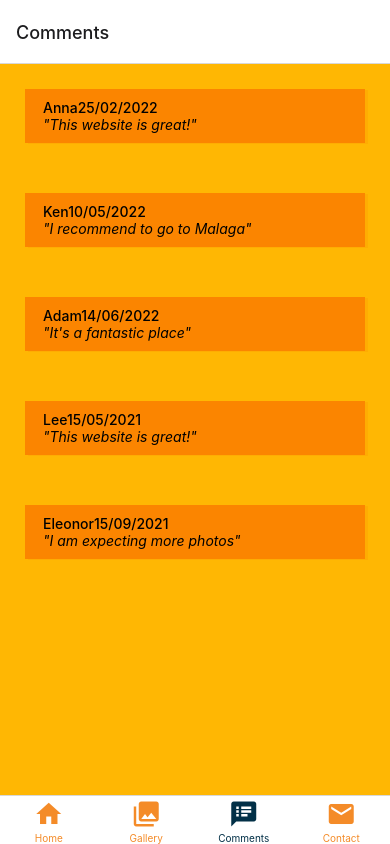
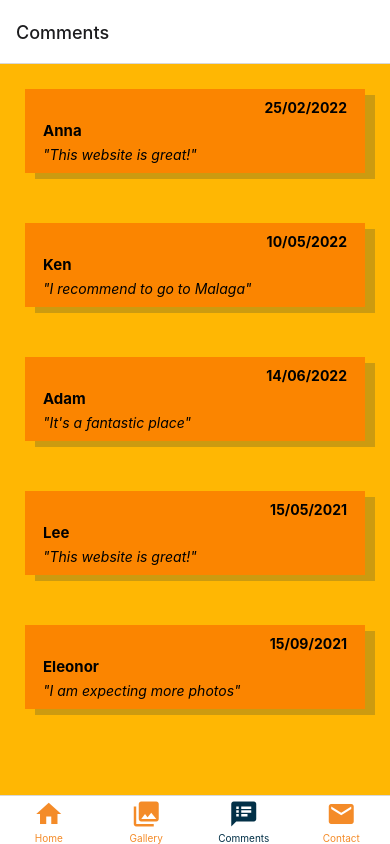
Before and after one commit to jo-joanna/CFG-mobile-photo-blog, a React Native app: screen /Comments in a window 390 px wide. Built offline with nearby package versions, Linux system fonts and the light colour scheme.

Commit message:
Create a component Card/UI

```diff
--- a/src/components/commentCard.js
+++ b/src/components/commentCard.js
@@ -1,28 +1,28 @@
-import React from 'react';
-import { View, StyleSheet } from 'react-native';
-
+import React from "react";
+import { View, StyleSheet } from "react-native";
+// import {Card} from 'react-native-paper';
 
 export default function Card(props) {
   return (
     <View style={styles.card}>
       <View style={styles.cardContent}>
         {props.children}
-                </View></View>
-    )
+      </View>
+    </View>
+  );
 }
 
-const styles=StyleSheet.create({
+const styles = StyleSheet.create({
   card: {
-        elevation: 3,
-        backgroundColor: '#FB8500',
-        shadowOffset: {width: 3, height: 1},
-        shadowColor: '#FB8500',
+    elevation: 8,
+    backgroundColor: "#FB8500",
+    shadowOffset: { width: 10, height: 6 },
+    shadowColor: "#023047",
     shadowOpacity: 0.2,
     margin: 25,
   },
   cardContent: {
     marginHorizontal: 18,
     marginVertical: 10,
-    }
-
-})
+  },
+});
--- a/src/screens/comments.js
+++ b/src/screens/comments.js
@@ -1,53 +1,60 @@
-import React, {useState} from 'react';
-import { StyleSheet, Text, View, FlatList, TouchableOpacity } from 'react-native';
+import React, {Component} from 'react';
+import { StyleSheet, Text, View, FlatList } from 'react-native';
+// import {Card} from 'react-native-paper';
+
 import Card from '../components/commentCard';
 
-export default function Comments({navigation}){
-
-    const [reviews, setReviews] = useState([
+export default class Comments extends Component {
+    constructor(props){
+        super(props);
+        this.state={
+            List: [
                 {name: 'Anna', com: '"This website is great!"', date: '25/02/2022'},
                 {name: 'Ken', com: '"I recommend to go to Malaga"', date: '10/05/2022'},
                 {name: 'Adam', com: '"It\'s a fantastic place"', date: '14/06/2022'},
                 {name: 'Lee', com: '"This website is great!"', date: '15/05/2021'},
-        {name: 'Eleonor', com: '"I am expecting more photos"', date: '15/09/2021'},
-    ])
+                {name: 'Eleonor', com: '"I am expecting more photos"', date: '15/09/2021'}
+            ]
+        };
+    }
+    render(){
         return(
             <View style={styles.container}>
                 <FlatList
-                data={reviews}
-                renderItem={({item}) => (
+                data={this.state.List}
+                renderItem={({item}) =>
                     <Card>
-                        <Text style={styles.name}>{item.name}{item.date}</Text>
+                        <Text style={styles.date}>{item.date}</Text>
+                        <Text style={styles.name}>{item.name}</Text>
                         <Text style={styles.com}>{item.com}</Text>
                     </Card>
+                }
+                keyExtractor={item=>item.name}
 
-                )}
                 />
-
             </View>
         )
     }
+}
+
+
+
 
 const styles = StyleSheet.create({
     container: {
         flex: 1,
-        backgroundColor: '#FFB703'},
+        backgroundColor: '#FFB703',
+    },
     name: {
-        fontWeight: 500,
+        fontWeight: 'bold',
+        fontSize: 15,
+        lineHeight: 30,
     },
     com: {
         fontStyle: 'italic',
     },
     date:{
-        fontWeight: 700,
+        fontWeight: 'bold',
         alignSelf: 'flex-end',
     },
   });
-
-//   <TouchableOpacity onPress={()=>navigation.navigate('ReviewDetails', item)}>
-//   <Card>
-//       <Text style={styles.name}>{item.name}{item.date}</Text>
-//       <Text style={styles.com}>{item.com}</Text>
-//   </Card>
-
-// </TouchableOpacity>
```
Lines whose indentation alone changed are shown as unchanged.
